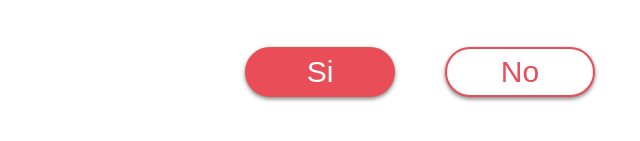
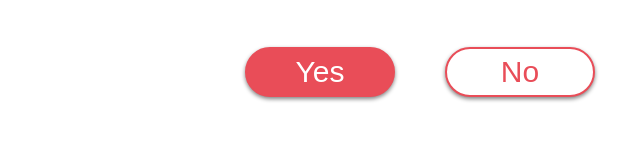
Before and after one commit to txlan1710/NYC, a plain HTML site: page index.html in a window 1280 px wide. Shown: the part 613-754 px from the top of the page, 220-860 px from the left. Drawn offline with Linux system fonts and the light colour scheme.

Commit message:
edit button yes

```diff
--- a/index.html
+++ b/index.html
@@ -17,7 +17,7 @@
         src="https://i.pinimg.com/originals/ea/2d/e8/ea2de8f83e89f316c0a5169d09a0b536.gif"
       />
       <div id="btn-group">
-        <button id="yes-btn">Si</button>
+        <button id="yes-btn">Yes</button>
         <button id="no-btn">No</button>
         <button id="back-btn" style="display: none">Quay lại</button>
       </div>
```
